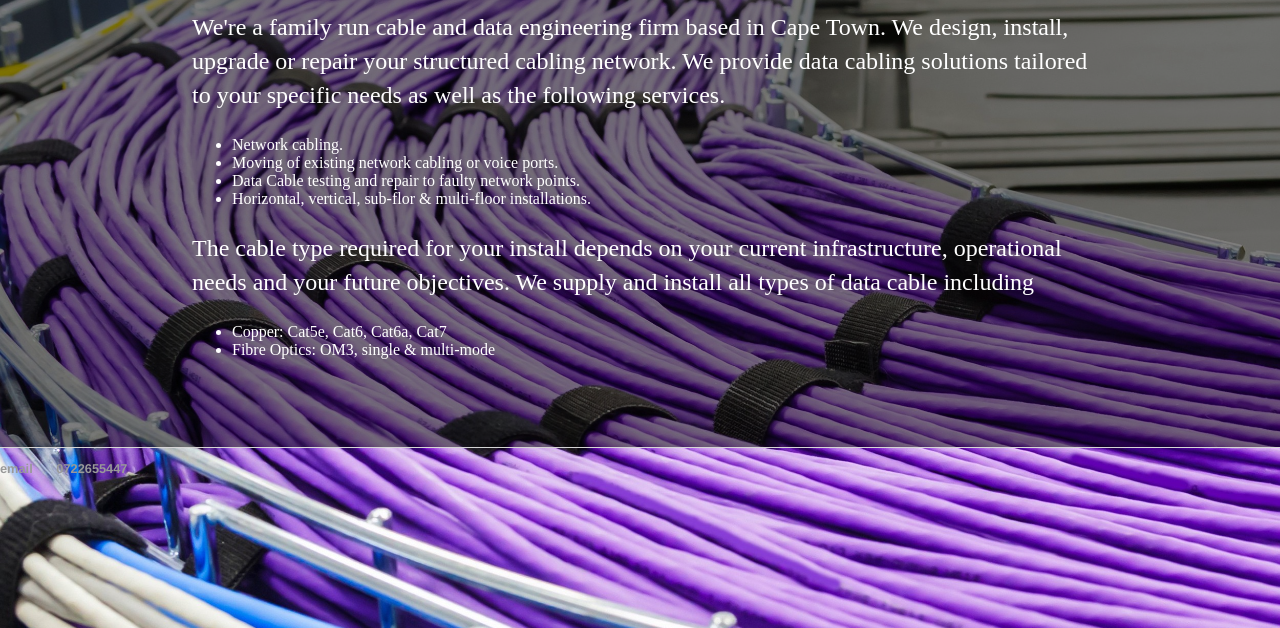
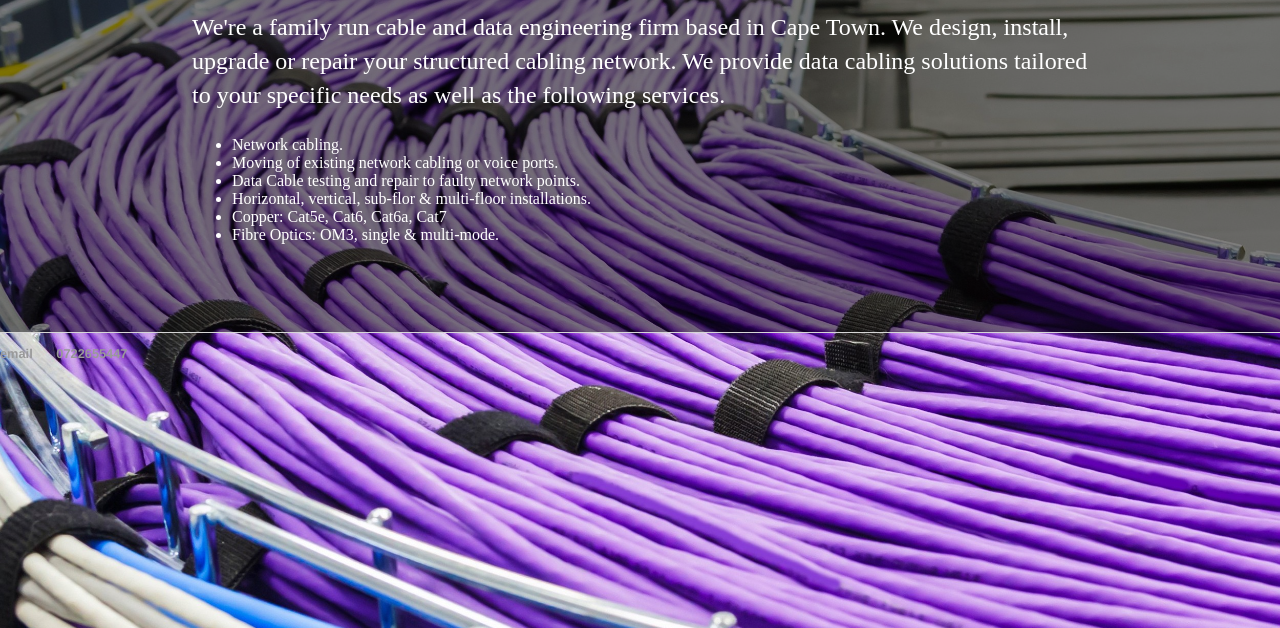
Before and after one commit to dataflowdigital/dataflowdigital.github.io, a plain HTML site: page index.html in a window 1280 px wide. Shown: the part 172-800 px from the top of the page. Drawn offline with Linux system fonts and the light colour scheme.

Commit message:
Update index.html

```diff
--- a/index.html
+++ b/index.html
@@ -26,13 +26,8 @@
 			<li>Moving of existing network cabling or voice ports.</li>
 			<li>Data Cable testing and repair to faulty network points.</li>
 			<li>Horizontal, vertical, sub-flor &amp; multi-floor installations.</li>
-			</ul>
-
-			<p>The cable type required for your install depends on your current infrastructure, operational needs and your future objectives. We supply and install all types of data cable including</p>
-
-			<ul>
 			<li>Copper: Cat5e, Cat6, Cat6a, Cat7</li>
-			<li>Fibre Optics: OM3, single &amp; multi-mode</li>
+			<li>Fibre Optics: OM3, single &amp; multi-mode.</li>
 			</ul>
 					</p>
     		</div><!-- /.blurb -->
```
